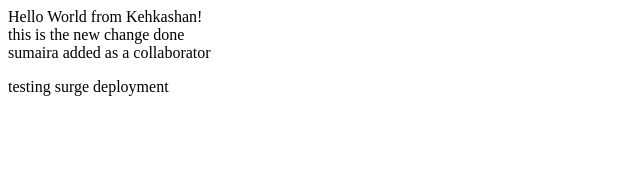
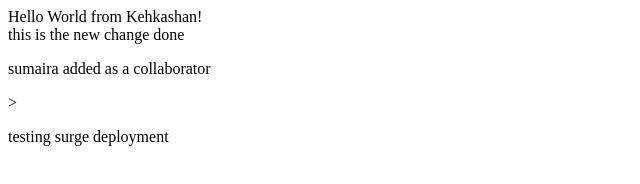
Before and after one commit to Kehkashan-Yasmin/Bootcamp2020, a plain HTML site: page index.html in a window 1280 px wide. Shown: the whole page, without its empty margins (0-640 px from the left). Drawn offline with Linux system fonts and the light colour scheme.

Commit message:
Update index.html
test surge deployment

```diff
--- a/index.html
+++ b/index.html
@@ -13,11 +13,12 @@
     <div>
         this is the new change done
     </div>
-    <div>
+    <p>
         sumaira added as a collaborator
-        <p>
+    </p>>
+    <p>
             testing surge deployment
-        </p>
-    </div>
+    </p>
+
 </body>
 </html>
```
